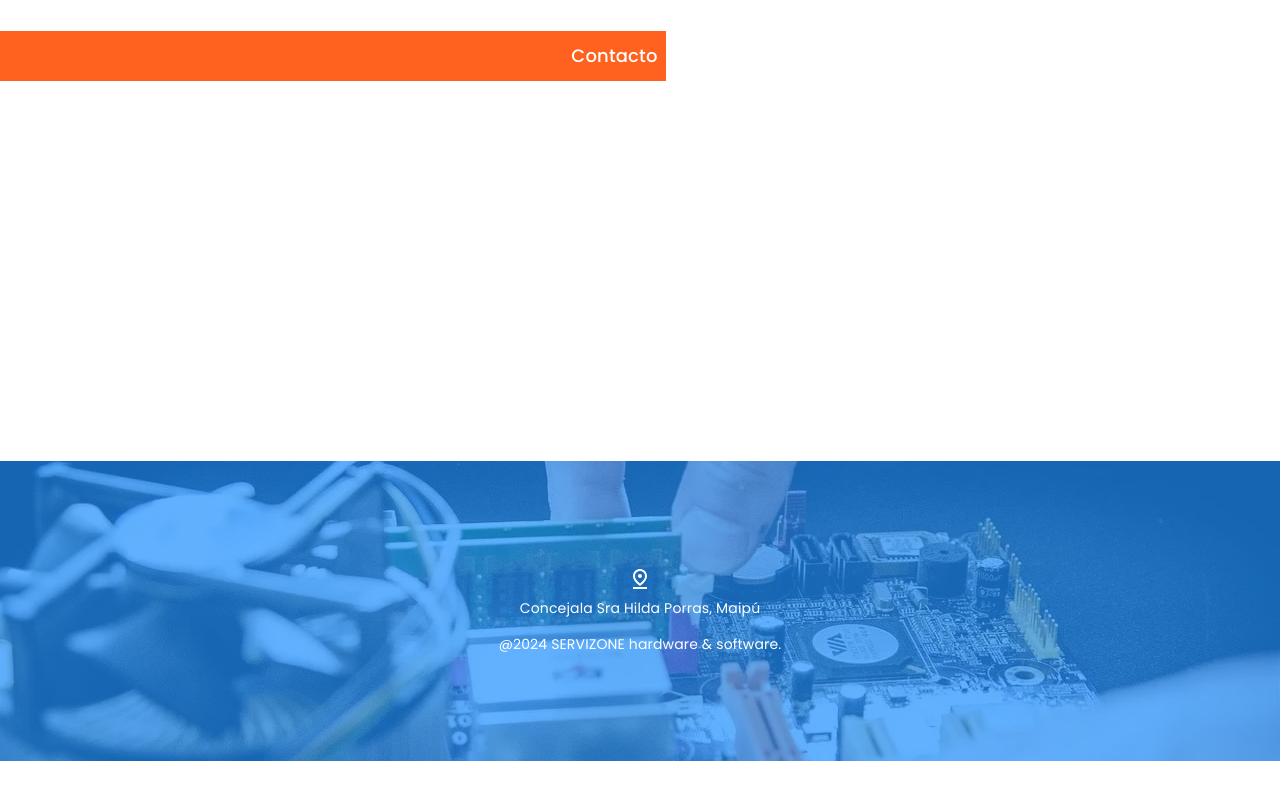
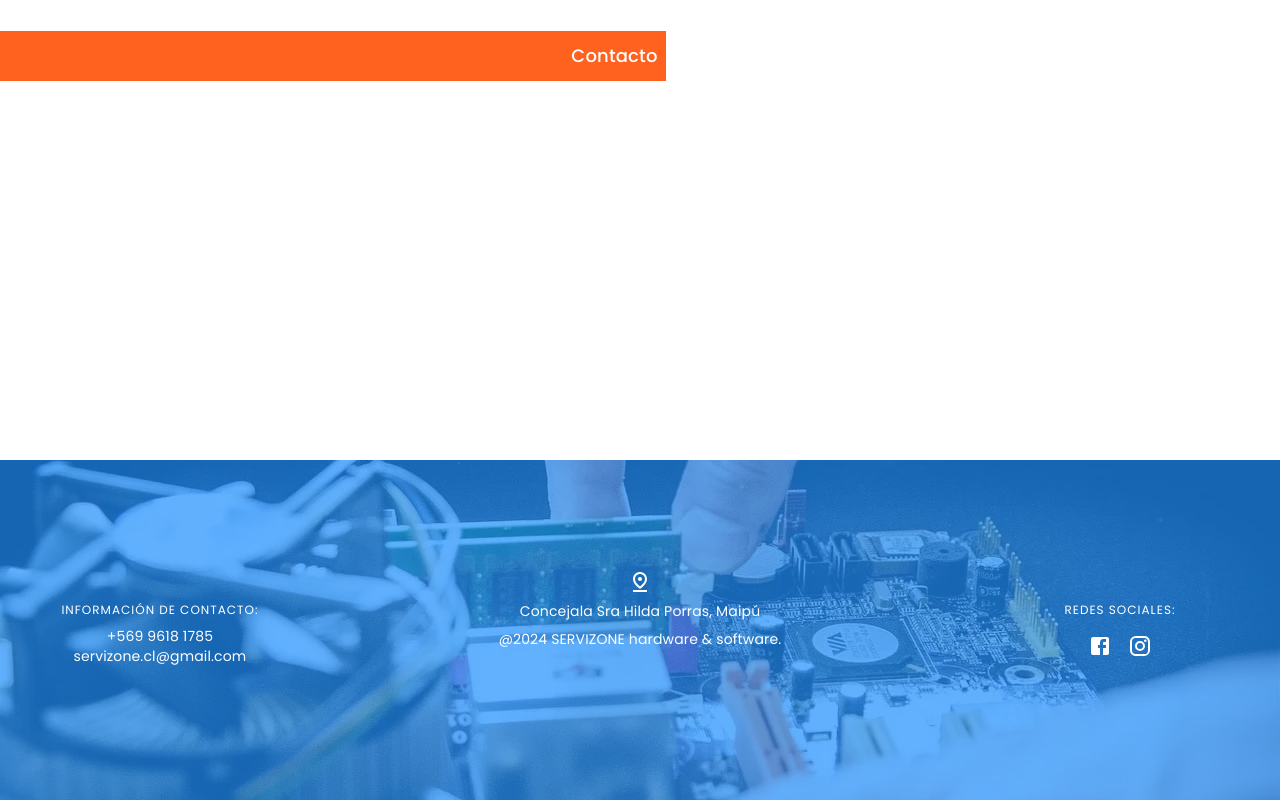
Before and after one commit to BastianRamos/servizone, a React (Vite) app: page / in a window 1280 px wide. Shown: the part 3839-4639 px from the top of the page. Before the commit the page ends 4600 px from the top, so only its background shows below. Built offline with nearby package versions, Linux system fonts and the light colour scheme.

Commit message:
Se quitan RRSS de seccion Contacto y se añaden al Footer junto con información de contacto

```diff
--- a/src/components/ContactUs.jsx
+++ b/src/components/ContactUs.jsx
@@ -12,15 +12,20 @@ const redes_contacto = [
         link: 'mailto:servizone.cl@gmail.com'
     },
     {
-        src: '/redes_contacto/facebook-logo.webp',
-        color: '#1E90FF',
-        link: 'https://www.facebook.com/profile.php?id=61557674667228&locale=es_LA'
+        src: '/redes_contacto/whatsapp-logo.webp',
+        color: '#25D366',
+        link: 'https://wa.me/+56996181785'
     },
-    {
-        src: '/redes_contacto/instagram-logo.webp',
-        color: '#E1204E',
-        link: 'https://www.instagram.com/servizone.cl/'
-    },
+    // {
+    //     src: '/redes_contacto/facebook-logo.webp',
+    //     color: '#1E90FF',
+    //     link: 'https://www.facebook.com/profile.php?id=61557674667228&locale=es_LA'
+    // },
+    // {
+    //     src: '/redes_contacto/instagram-logo.webp',
+    //     color: '#E1204E',
+    //     link: 'https://www.instagram.com/servizone.cl/'
+    // },
 ]
 
 
--- a/src/components/Footer.jsx
+++ b/src/components/Footer.jsx
@@ -1,9 +1,13 @@
 import {
     Box,
+    Grid,
+    IconButton,
     Typography
 } from "@mui/material"
 
-import PinDropOutlinedIcon from "@mui/icons-material/PinDropOutlined";
+import PinDropOutlinedIcon from "@mui/icons-material/PinDropOutlined"
+import FacebookIcon from "@mui/icons-material/Facebook"
+import InstagramIcon from "@mui/icons-material/Instagram"
 
 const boxImgStyle = {
     backgroundImage: `url('/computador-footer.webp')`,
@@ -12,7 +16,7 @@ const boxImgStyle = {
 }
 
 const boxColorStyle = {
-    height: 300,
+    height: 340,
     marginTop: 20,
     textAlign: 'center',
     alignContent: 'center',
@@ -20,28 +24,89 @@ const boxColorStyle = {
     backgroundColor: 'rgba(30, 144, 255, .7)'
 }
 
+const URL_FACEBOOK = "https://www.facebook.com/profile.php?id=61557674667228&locale=es_LA"
+const URL_INSTAGRAM = "https://www.instagram.com/servizone.cl/"
+
 
 export const Footer = () => {
     return (
         <footer role="contentinfo">
             <Box sx={boxImgStyle}>
                 <Box sx={boxColorStyle}>
+                    <Grid container>
+                        <Grid
+                            item
+                            xs={12}
+                            md={3}
+                            textAlign="center"
+                            py={3}
+                        >
+                            <Typography variant="overline">
+                                Información de contacto:
+                            </Typography>
+
+                            <Typography variant="body2">
+                                +569 9618 1785
+                            </Typography>
+
+                            <Typography variant="body2">
+                                servizone.cl@gmail.com
+                            </Typography>
+                        </Grid>
+
+                        <Grid
+                            item
+                            xs={12}
+                            md={6}
+                        >
                             <PinDropOutlinedIcon />
 
                             <Typography
-                        align="center"
                                 variant="body2"
                             >
                                 Concejala Sra Hilda Porras, Maipú
                             </Typography>
 
                             <Typography
-                        align="center"
                                 variant="body2"
-                        mt={2}
+                                mt={1}
                             >
                                 @2024 SERVIZONE hardware & software.
                             </Typography>
+                        </Grid>
+
+                        <Grid
+                            item
+                            xs={12}
+                            md={3}
+                            py={3}
+                        >
+                            <Typography variant="overline">
+                                Redes sociales:
+                            </Typography>
+
+                            <Box>
+                                <IconButton
+                                    color="inherit"
+                                    href={URL_FACEBOOK}
+                                    target="_blank"
+                                    rel="noopener noreferrer"
+                                >
+                                    <FacebookIcon />
+                                </IconButton>
+
+                                <IconButton
+                                    color="inherit"
+                                    href={URL_INSTAGRAM}
+                                    target="_blank"
+                                    rel="noopener noreferrer"
+                                >
+                                    <InstagramIcon />
+                                </IconButton>
+                            </Box>
+                        </Grid>
+                    </Grid>
+
                 </Box>
             </Box>
         </footer>
```
Also changed, not shown: src/Components/ContactUs.jsx (+13 -8 lines), src/Components/Footer.jsx (+70 -5 lines). Lines whose indentation alone changed are shown as unchanged.
